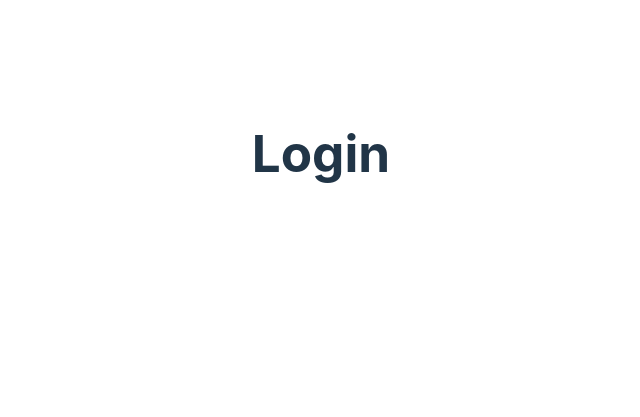
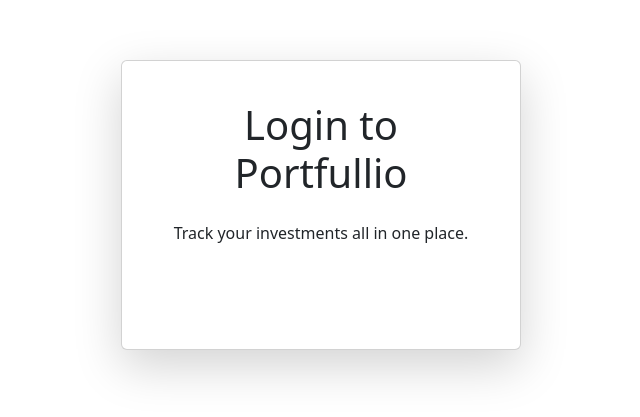
Before and after one commit to alec121212/Portfullio, a React (Vite) app in the folder portfullio/: page /Login in a window 1280 px wide. Shown: the part 227-644 px from the top of the page, without its empty margins (319-959 px from the left). Built offline with nearby package versions, Linux system fonts and the light colour scheme.

Commit message:
merging into main

```diff
--- a/portfullio/package.json
+++ b/portfullio/package.json
@@ -13,6 +13,7 @@
     "@react-oauth/google": "^0.12.1",
     "@types/express": "^5.0.0",
     "axios": "^1.7.9",
+    "bootstrap": "^5.3.3",
     "dotenv": "^16.4.7",
     "express": "^4.21.2",
     "mongodb": "^6.14.2",
--- a/portfullio/src/App.jsx
+++ b/portfullio/src/App.jsx
@@ -3,6 +3,7 @@
 import Home from './pages/Home'
 import Login from './pages/Login'
 import Dashboard from './pages/Dashboard'
+import 'bootstrap/dist/css/bootstrap.min.css';
 
 function App() {
 
--- a/portfullio/src/main.jsx
+++ b/portfullio/src/main.jsx
@@ -2,6 +2,7 @@
 import { createRoot } from 'react-dom/client'
 import {GoogleOAuthProvider} from '@react-oauth/google'
 import './index.css'
+import 'bootstrap/dist/css/bootstrap.min.css';
 import App from './App.jsx'
 
 const clientID = "140496072431-r1ag5b6sgd4v4tjfceg7h7gh7nj3bkk0.apps.googleusercontent.com"
--- a/portfullio/src/pages/Login.jsx
+++ b/portfullio/src/pages/Login.jsx
@@ -8,13 +8,26 @@
 
     const handleSuccess = () => {
         navigate("/dashboard")
-    }
+    };
+
+    const handleFailure = () => {
+        console.log("Login Failed");
+    };
+
     return(
-        <div>
-            <h1>Login</h1>
-            <GoogleLogin onSuccess={handleSuccess}/>
+        <div className="container d-flex justify-content-center align-items-center vh-100">
+            <div className="card shadow-lg p-4" style={{ width: "100%", maxWidth: "400px" }}>
+                <div className="card-body">
+                    <h1 className="card-title text-center mb-4">Login to Portfullio</h1>
+                    <p className="text-center mb-4">Track your investments all in one place.</p>
+                    <GoogleLogin
+                        onSuccess={handleSuccess}
+                        onError={handleFailure}
+                    />
+                </div>
+            </div>
         </div>
-    );
-}
+  );
+};
 
 export default Login;
```
Also changed, not shown: 1 other file (tests, documents, lock files or other folders).
